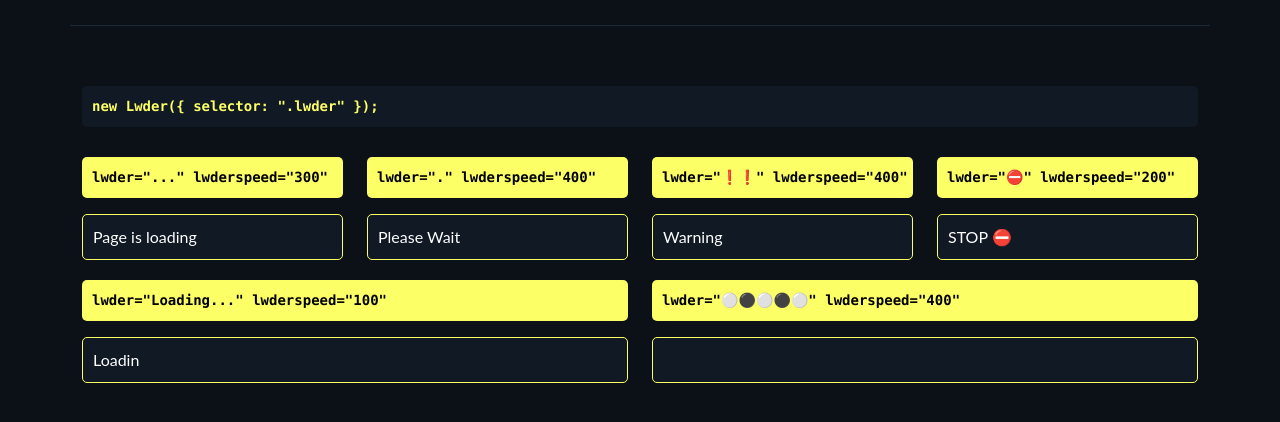
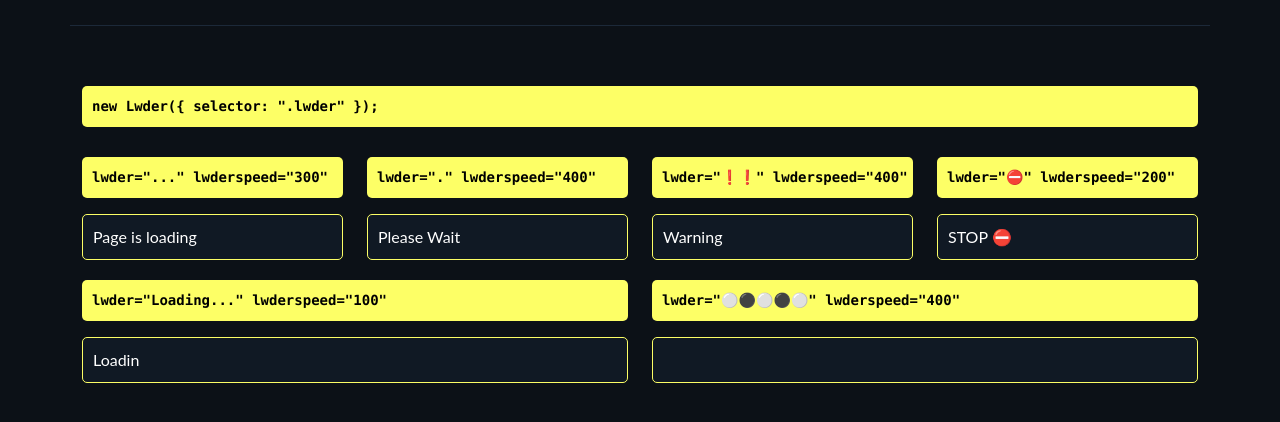
Before and after one commit to BMSVieira/lwder.js, a plain HTML site: page demo/index.html in a window 1280 px wide. Shown: the part 300-722 px from the top of the page. Drawn offline with Linux system fonts and the light colour scheme.

Commit message:
Update index.html

```diff
--- a/demo/index.html
+++ b/demo/index.html
@@ -28,8 +28,8 @@
         }
 
         pre {
-            background-color: #fdff66;
-            color: black;
+            background-color: #fdff66!important;
+            color: black!important;
             border-radius: 5px;
             padding: 10px;
             font-weight: bold;
```
